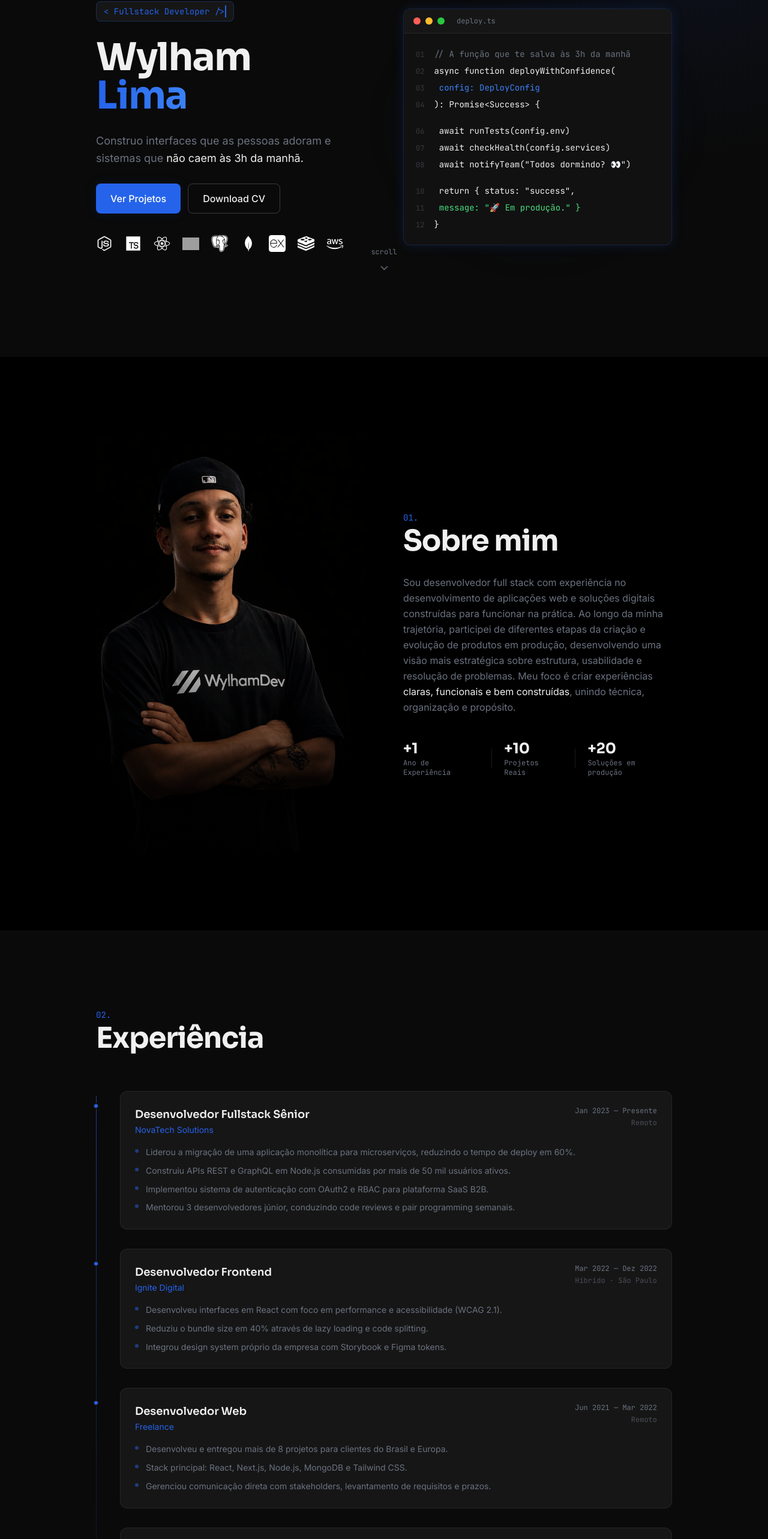
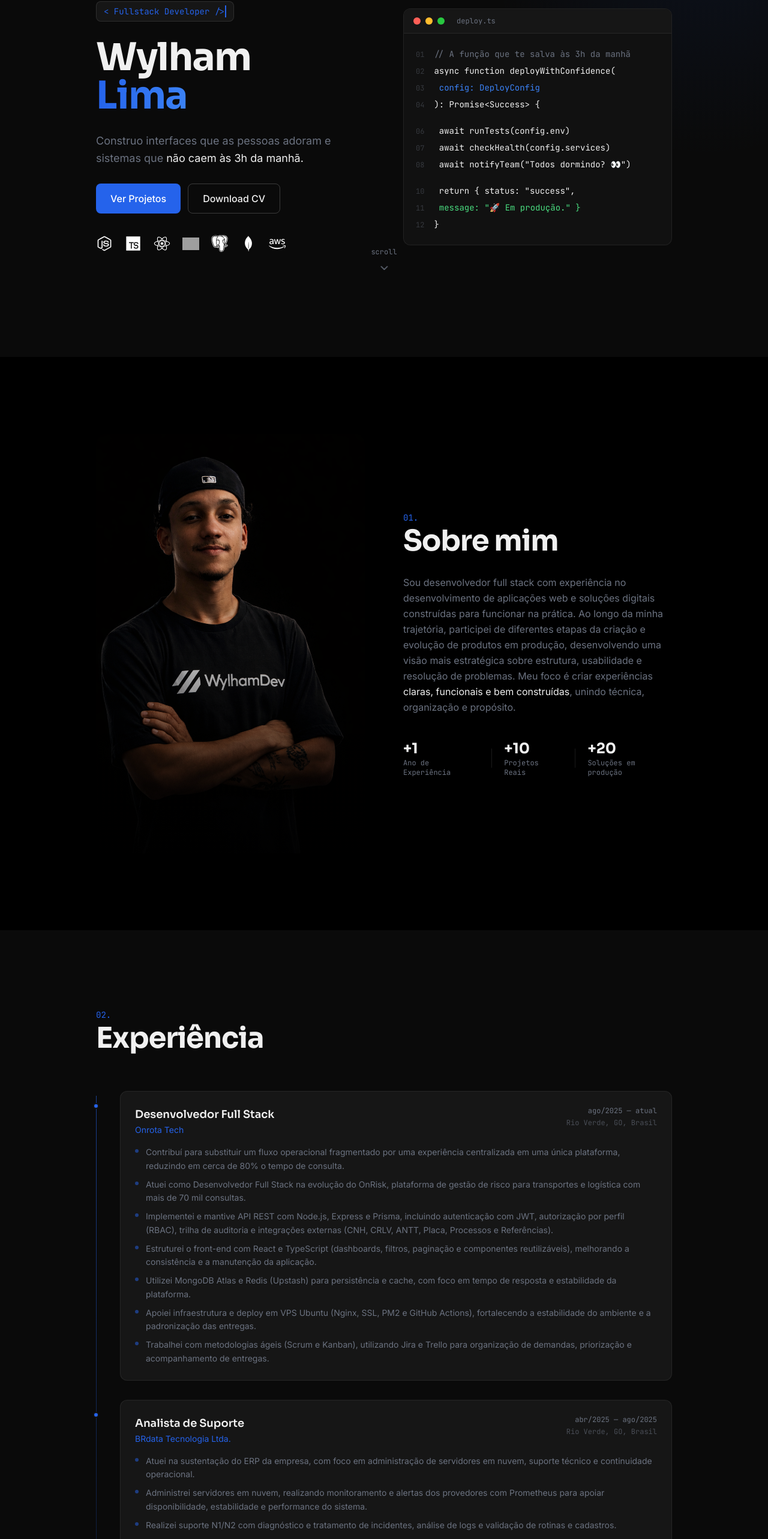
Before and after one commit to Wylham/portfolio-wd, a React (Vite) app: page / in a window 1280 px wide. Shown: the part 205-2771 px from the top of the page at 60% size. Built offline with nearby package versions, Linux system fonts and the light colour scheme; grey boxes are pictures that could not be loaded.

Commit message:
feat: remover ícones de Express e Redis, atualizar estilos e animações nos componentes Hero, Contact, Experience e Projects

```diff
--- a/src/components/Contact.jsx
+++ b/src/components/Contact.jsx
@@ -75,18 +75,18 @@ export default function Contact() {
               rel="noopener noreferrer"
               className="reveal group flex flex-col items-center gap-3 p-4 sm:p-6 md:p-8
                 bg-dark-elevated border rounded-xl transition-all duration-300
-                hover:border-primary/40 hover:shadow-glow-blue hover:-translate-y-1"
+                hover:border-white/20 hover:bg-white/[0.02] hover:-translate-y-1"
               style={{ borderColor: "rgba(255,255,255,0.07)" }}
             >
               {/* Icon container */}
               <div
                 className="w-12 h-12 rounded-xl flex items-center justify-center
                   bg-dark-card border transition-all duration-300
-                  group-hover:bg-primary/10 group-hover:border-primary/30
+                  group-hover:bg-white/5 group-hover:border-white/10
                   group-hover:scale-110"
                 style={{ borderColor: "rgba(255,255,255,0.07)" }}
               >
-                <Icon size={22} className="text-[#6B7280] group-hover:text-primary transition-colors duration-300" />
+                <Icon size={22} className="text-[#6B7280] group-hover:text-[#F0F0F0] transition-colors duration-300" />
               </div>
 
               {/* Label + hint */}
--- a/src/components/Experience.jsx
+++ b/src/components/Experience.jsx
@@ -2,47 +2,42 @@ import { useEffect, useRef } from "react";
 
 const experiences = [
   {
-    company: "NovaTech Solutions",
-    role: "Desenvolvedor Fullstack Sênior",
-    period: "Jan 2023 — Presente",
-    type: "Remoto",
+    company: "Onrota Tech",
+    role: "Desenvolvedor Full Stack",
+    period: "ago/2025 — atual",
+    type: "Rio Verde, GO, Brasil",
     bullets: [
-      "Liderou a migração de uma aplicação monolítica para microserviços, reduzindo o tempo de deploy em 60%.",
-      "Construiu APIs REST e GraphQL em Node.js consumidas por mais de 50 mil usuários ativos.",
-      "Implementou sistema de autenticação com OAuth2 e RBAC para plataforma SaaS B2B.",
-      "Mentorou 3 desenvolvedores júnior, conduzindo code reviews e pair programming semanais.",
+      "Contribuí para substituir um fluxo operacional fragmentado por uma experiência centralizada em uma única plataforma, reduzindo em cerca de 80% o tempo de consulta.",
+      "Atuei como Desenvolvedor Full Stack na evolução do OnRisk, plataforma de gestão de risco para transportes e logística com mais de 70 mil consultas.",
+      "Implementei e mantive API REST com Node.js, Express e Prisma, incluindo autenticação com JWT, autorização por perfil (RBAC), trilha de auditoria e integrações externas (CNH, CRLV, ANTT, Placa, Processos e Referências).",
+      "Estruturei o front-end com React e TypeScript (dashboards, filtros, paginação e componentes reutilizáveis), melhorando a consistência e a manutenção da aplicação.",
+      "Utilizei MongoDB Atlas e Redis (Upstash) para persistência e cache, com foco em tempo de resposta e estabilidade da plataforma.",
+      "Apoiei infraestrutura e deploy em VPS Ubuntu (Nginx, SSL, PM2 e GitHub Actions), fortalecendo a estabilidade do ambiente e a padronização das entregas.",
+      "Trabalhei com metodologias ágeis (Scrum e Kanban), utilizando Jira e Trello para organização de demandas, priorização e acompanhamento de entregas.",
     ],
   },
   {
-    company: "Ignite Digital",
-    role: "Desenvolvedor Frontend",
-    period: "Mar 2022 — Dez 2022",
-    type: "Híbrido · São Paulo",
+    company: "BRdata Tecnologia Ltda.",
+    role: "Analista de Suporte",
+    period: "abr/2025 — ago/2025",
+    type: "Rio Verde, GO, Brasil",
     bullets: [
-      "Desenvolveu interfaces em React com foco em performance e acessibilidade (WCAG 2.1).",
-      "Reduziu o bundle size em 40% através de lazy loading e code splitting.",
-      "Integrou design system próprio da empresa com Storybook e Figma tokens.",
+      "Atuei na sustentação do ERP da empresa, com foco em administração de servidores em nuvem, suporte técnico e continuidade operacional.",
+      "Administrei servidores em nuvem, realizando monitoramento e alertas dos provedores com Prometheus para apoiar disponibilidade, estabilidade e performance do sistema.",
+      "Realizei suporte N1/N2 com diagnóstico e tratamento de incidentes, análise de logs e validação de rotinas e cadastros.",
+      "Apoiei troubleshooting e investigação de inconsistências com Microsoft SQL Server, realizando consultas e validações em banco de dados.",
+      "Contribuí para a continuidade operacional do ambiente por meio da resolução de problemas técnicos e suporte às rotinas críticas do sistema.",
     ],
   },
   {
-    company: "Freelance",
-    role: "Desenvolvedor Web",
-    period: "Jun 2021 — Mar 2022",
-    type: "Remoto",
+    company: "Centro Universitário Unibras",
+    role: "Analista de T.I.",
+    period: "mai/2024 — abr/2025",
+    type: "Rio Verde, GO, Brasil",
     bullets: [
-      "Desenvolveu e entregou mais de 8 projetos para clientes do Brasil e Europa.",
-      "Stack principal: React, Next.js, Node.js, MongoDB e Tailwind CSS.",
-      "Gerenciou comunicação direta com stakeholders, levantamento de requisitos e prazos.",
-    ],
-  },
-  {
-    company: "CodeLab Academy",
-    role: "Estagiário de Desenvolvimento",
-    period: "Jan 2021 — Jun 2021",
-    type: "Presencial · Belo Horizonte",
-    bullets: [
-      "Contribuiu para plataforma de ensino online com React e Firebase.",
-      "Implementou funcionalidades de gamificação e sistema de progresso de cursos.",
+      "Gestão e manutenção da infraestrutura de TI e suporte técnico a usuários.",
+      "Monitoramento de rede e administração de equipamentos (roteadores, switches e firewalls).",
+      "Rotinas de backup e apoio na implantação de sistemas, garantindo continuidade operacional.",
     ],
   },
 ];
@@ -96,13 +91,13 @@ export default function Experience() {
                 <div
                   className="absolute left-[-5px] top-5 hidden md:block w-[10px] h-[10px]
                     rounded-full bg-primary border-2 border-dark-card z-10
-                    group-hover:shadow-glow-blue-sm transition-shadow duration-300"
+                    group-hover:scale-125 transition-transform duration-300"
                 />
 
                 {/* Card */}
                 <div
                   className="p-6 bg-dark-elevated rounded-xl border transition-all duration-300
-                    group-hover:border-primary/30 group-hover:shadow-glow-blue-sm
+                    hover:border-white/10 hover:bg-white/[0.02]
                     group-hover:translate-x-1"
                   style={{ borderColor: "rgba(255,255,255,0.07)" }}
                 >
--- a/src/components/Hero.jsx
+++ b/src/components/Hero.jsx
@@ -7,8 +7,6 @@ const techStack = [
   { name: "Tailwind CSS", src: "/logos/tailwind-svgrepo-com.svg" },
   { name: "PostgreSQL", src: "/logos/postgresql-svgrepo-com.svg" },
   { name: "MongoDB", src: "/logos/mongodb-svgrepo-com.svg" },
-  { name: "Express", src: "/logos/express-svgrepo-com.svg" },
-  { name: "Redis", src: "/logos/redis-svgrepo-com.svg" },
   { name: "AWS", src: "/logos/awsicon.svg" },
 ];
 
@@ -53,7 +51,7 @@ export default function Hero() {
             {/* Badge */}
             <div
               className="inline-flex w-fit max-w-full items-center gap-2 px-3 py-1.5 rounded-lg
-              bg-dark-elevated border border-primary/30 overflow-hidden"
+              bg-dark-elevated border border-white/10 overflow-hidden"
             >
               <span className="typing-text font-mono text-xs sm:text-sm text-primary whitespace-nowrap">
                 &lt; Fullstack Developer /&gt;
@@ -85,7 +83,7 @@ export default function Hero() {
               <button
                 onClick={scrollToProjects}
                 className="px-6 py-3 bg-primary hover:bg-primary-hover font-body font-medium text-white
-                  rounded-lg transition-all duration-200 shadow-glow-blue-sm hover:shadow-glow-blue"
+                  rounded-lg transition-all duration-200 hover:-translate-y-0.5 hover:shadow-lg"
               >
                 Ver Projetos
               </button>
@@ -125,20 +123,10 @@ export default function Hero() {
           </div>
 
           {/* ── Right Column — Code Card ── */}
-          <div className="relative hidden lg:block">
-            {/* Glow behind card */}
+          <div className="relative hidden lg:block animate-float">
             <div
-              className="absolute inset-0 rounded-xl pointer-events-none"
-              style={{
-                background: "radial-gradient(ellipse at 50% 50%, rgba(37,99,235,0.12) 0%, transparent 70%)",
-                filter: "blur(40px)",
-                transform: "scale(1.1)",
-              }}
-            />
-
-            <div
-              className="relative bg-dark-card border rounded-xl overflow-hidden glow-pulse"
-              style={{ borderColor: "rgba(37,99,235,0.2)" }}
+              className="relative bg-dark-card border rounded-xl overflow-hidden transition-colors duration-300 hover:border-white/20"
+              style={{ borderColor: "rgba(255,255,255,0.07)" }}
             >
               {/* Window header */}
               <div
--- a/src/components/Projects.jsx
+++ b/src/components/Projects.jsx
@@ -72,7 +72,7 @@ export default function Projects() {
             <div
               key={i}
               className="reveal group relative bg-dark-card border rounded-xl overflow-hidden
-                transition-all duration-300 hover:-translate-y-1 hover:shadow-glow-blue
+                transition-all duration-300 hover:-translate-y-1 hover:border-white/20 hover:bg-white/[0.02]
                 flex flex-col"
               style={{ borderColor: "rgba(255,255,255,0.07)" }}
             >
@@ -82,21 +82,15 @@ export default function Projects() {
                   overflow-hidden transition-all duration-300"
               >
                 <div
-                  className="absolute inset-0 opacity-30 transition-opacity duration-300 group-hover:opacity-50"
+                  className="absolute inset-0 opacity-10 transition-opacity duration-300"
                   style={{
-                    background: `radial-gradient(ellipse at 50% 50%, rgba(37,99,235,0.3) 0%, transparent 70%)`,
+                    background: `radial-gradient(ellipse at 50% 50%, rgba(255,255,255,0.2) 0%, transparent 70%)`,
                   }}
                 />
                 <Code2
                   size={40}
-                  className="text-primary/30 group-hover:text-primary/50 transition-colors duration-300
+                  className="text-[#6B7280] group-hover:text-[#F0F0F0] transition-colors duration-300
                     group-hover:scale-110 transform"
-                />
-                {/* Hover border accent */}
-                <div
-                  className="absolute inset-0 border rounded-t-xl opacity-0 group-hover:opacity-100
-                    transition-opacity duration-300"
-                  style={{ borderColor: "rgba(37,99,235,0.3)" }}
                 />
               </div>
 
--- a/tailwind.config.js
+++ b/tailwind.config.js
@@ -23,24 +23,19 @@ export default {
                 body: ['Inter', 'sans-serif'],
                 mono: ['"JetBrains Mono"', 'monospace'],
             },
-            boxShadow: {
-                'glow-blue': '0 0 40px rgba(37, 99, 235, 0.15)',
-                'glow-blue-sm': '0 0 20px rgba(37, 99, 235, 0.1)',
-                'glow-blue-md': '0 0 30px rgba(37, 99, 235, 0.2)',
-            },
             animation: {
                 'fade-in-up': 'fadeInUp 0.6s ease-out forwards',
                 'pulse-slow': 'pulse 3s ease-in-out infinite',
-                'bounce-slow': 'bounceSlow 2s ease-in-out infinite',
+                'float': 'float 6s ease-in-out infinite',
             },
             keyframes: {
                 fadeInUp: {
                     '0%': { opacity: '0', transform: 'translateY(20px)' },
                     '100%': { opacity: '1', transform: 'translateY(0)' },
                 },
-                bounceSlow: {
+                float: {
                     '0%, 100%': { transform: 'translateY(0)' },
-                    '50%': { transform: 'translateY(8px)' },
+                    '50%': { transform: 'translateY(-12px)' },
                 },
             },
         },
```
Also changed, not shown: public/logos/express-svgrepo-com.svg (deleted), public/logos/redis-svgrepo-com.svg (deleted).
